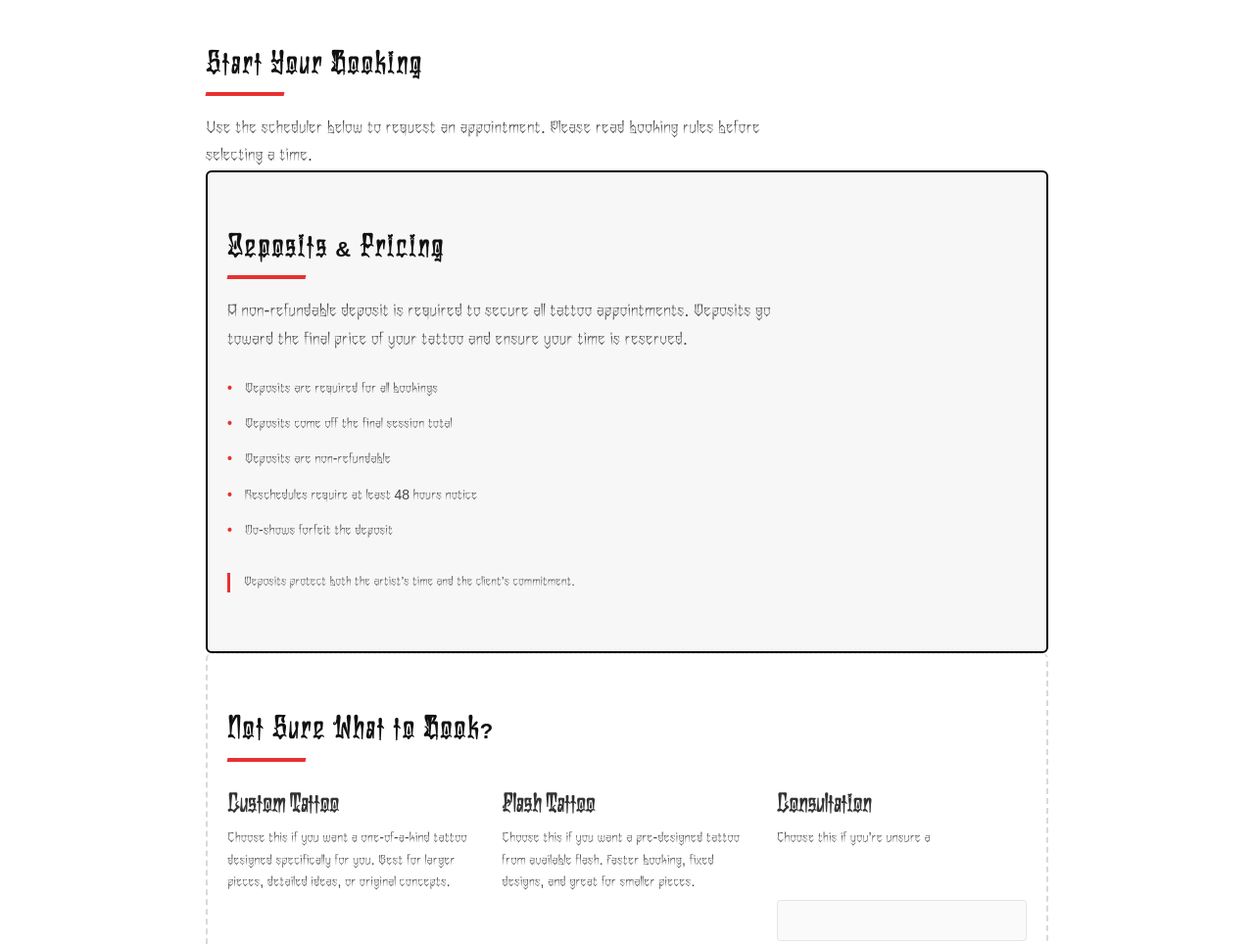
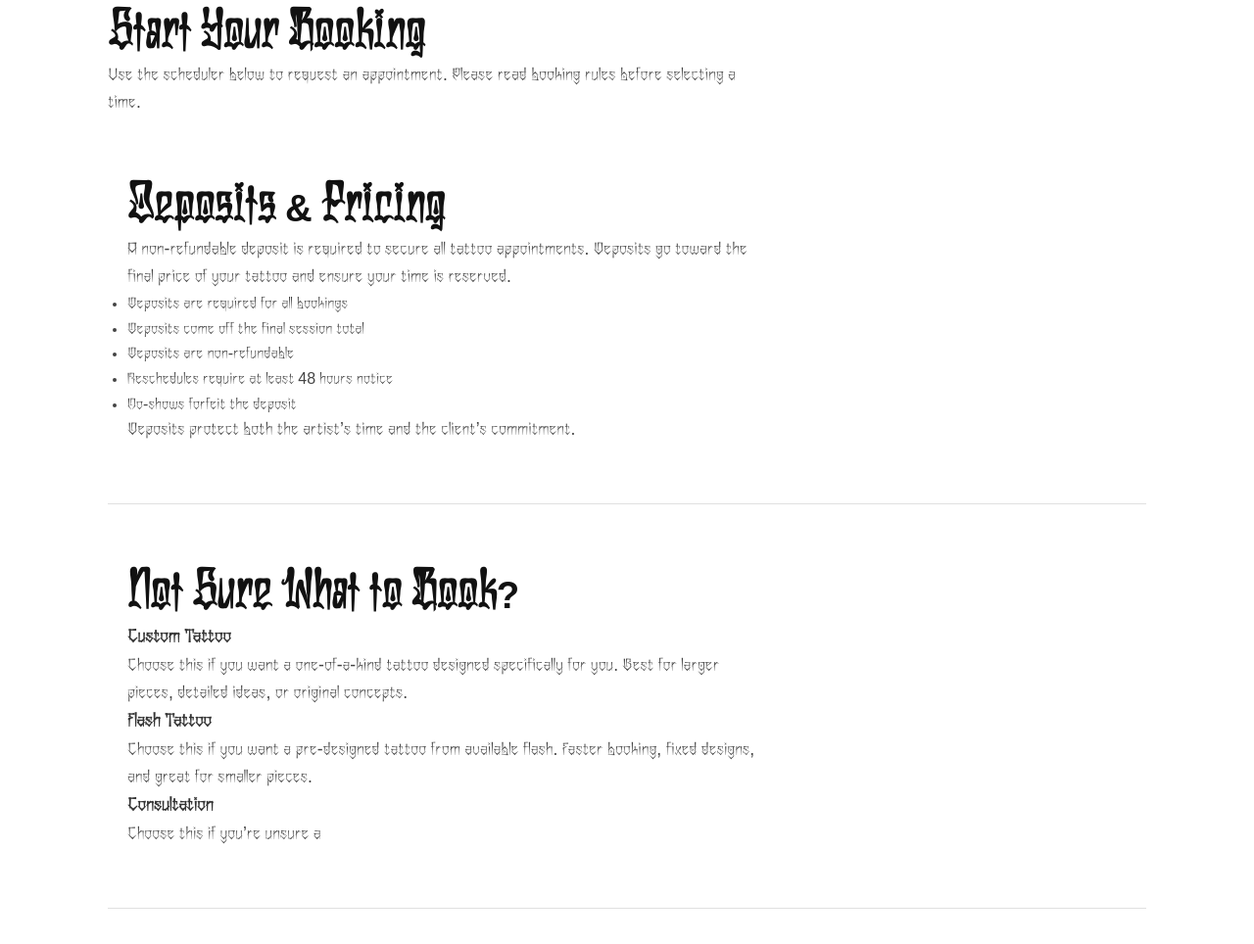
Before and after one commit to artjones/tattoos-by-turtle, a plain HTML site: page booking.html in a window 1280 px wide. Shown: the part 717-1681 px from the top of the page at 98% size. Drawn offline with Linux system fonts and the light colour scheme; a script that the page names is missing.

Commit message:
.home-section p center

```diff
--- a/css/style.css
+++ b/css/style.css
@@ -91,7 +91,6 @@ p {
   gap: 40px;
 }
 
-/* NAV LINKS */
 .nav-links a {
   position: relative;
   font-size: 1.4rem;
@@ -177,16 +176,13 @@ button:hover,
 
 .hero-title p {
   font-size: 1.2rem;
+  text-align: center;
+  margin: 0 auto;
   opacity: 0;
   animation: heroPop 0.6s ease-out forwards;
   animation-delay: 0.12s;
 }
 
-.hero-title p {
-  text-align: center;
-  margin-left: auto;
-  margin-right: auto;
-}
 
 /* ==========================================================
    7. HERO VIDEO
@@ -208,7 +204,7 @@ button:hover,
 
 
 /* ==========================================================
-   8. CONTENT SECTIONS
+   8. GENERIC SECTIONS & CONTAINERS
 ========================================================== */
 section {
   padding: 60px 20px;
@@ -218,14 +214,47 @@ section {
 }
 
 .home-section {
+  text-align: center;
+}
+
+.home-section p {
+  text-align: center;
+  margin-left: auto;
+  margin-right: auto;
+}
+
+.container {
   max-width: 1100px;
-  margin: auto;
-  text-align: center;
+  margin: 0 auto;
+  padding: 0 20px;
 }
 
 
 /* ==========================================================
-   9. GRIDS & PREVIEWS
+   9. PORTFOLIO PAGE
+========================================================== */
+.portfolio-hero {
+  text-align: center;
+  padding: 80px 20px 60px;
+  border-bottom: 1px solid #E0E0E0;
+}
+
+.portfolio-hero h1 {
+  font-size: clamp(42px, 6vw, 72px);
+  margin-bottom: 12px;
+}
+
+.portfolio-hero p {
+  margin: 0 auto;
+}
+
+.portfolio-grid {
+  padding: 60px 20px;
+}
+
+
+/* ==========================================================
+   10. GRIDS & PREVIEWS
 ========================================================== */
 .preview-grid {
   display: grid;
@@ -247,137 +276,7 @@ section {
 
 
 /* ==========================================================
-   10. BOOKING PAGE
-========================================================== */
-.page-hero {
-  text-align: center;
-  padding: 80px 20px 60px;
-}
-
-.page-hero h1 {
-  font-size: clamp(42px, 6vw, 72px);
-  letter-spacing: 3px;
-}
-
-.page-hero p {
-  font-size: 14px;
-  letter-spacing: 2px;
-  text-transform: uppercase;
-  opacity: 0.85;
-}
-
-.booking-section {
-  max-width: 900px;
-  margin: 0 auto;
-  padding: 60px 20px;
-}
-
-.booking-section + .booking-section {
-  border-top: 1px dashed rgba(0,0,0,0.08);
-}
-
-.booking-section h2 {
-  font-family: 'CSCorpse', sans-serif;
-  font-size: 22px;
-  letter-spacing: 2px;
-  margin-bottom: 20px;
-  position: relative;
-}
-
-.booking-section h2::after {
-  content: '';
-  display: block;
-  width: 80px;
-  height: 4px;
-  margin-top: 10px;
-  background: #E73131;
-  transform: skewX(-12deg);
-}
-
-.booking-section p {
-  max-width: 600px;
-}
-
-
-/* ==========================================================
-   11. DEPOSITS
-========================================================== */
-.deposit-section {
-  background: #f7f7f7;
-  border: 2px solid #000;
-  border-radius: 6px;
-}
-
-.deposit-list {
-  list-style: none;
-  margin-top: 25px;
-}
-
-.deposit-list li {
-  padding-left: 18px;
-  margin-bottom: 14px;
-  position: relative;
-  font-size: 14px;
-}
-
-.deposit-list li::before {
-  content: '•';
-  position: absolute;
-  left: 0;
-  color: #E73131;
-  font-weight: bold;
-}
-
-
-/* ==========================================================
-   12. SQUARE BOOKING
-========================================================== */
-.square-booking {
-  max-width: 900px;
-  margin: 50px auto 0;
-  padding: 20px;
-  border: 1px solid rgba(0,0,0,0.08);
-  border-radius: 4px;
-  background: #fafafa;
-}
-
-.booking-note {
-  margin-top: 30px;
-  padding-left: 14px;
-  border-left: 3px solid #E73131;
-  font-size: 13px;
-}
-
-
-/* ==========================================================
-   13. BOOKING HELPER
-========================================================== */
-.helper-section {
-  background: #fff;
-  border: 2px dashed rgba(0,0,0,0.15);
-  border-radius: 6px;
-}
-
-.helper-grid {
-  display: grid;
-  grid-template-columns: repeat(3, 1fr);
-  gap: 25px;
-  margin-top: 30px;
-}
-
-.helper-card h3 {
-  font-family: 'CSCorpse', sans-serif;
-  font-size: 18px;
-  margin-bottom: 10px;
-}
-
-.helper-card p {
-  font-size: 14px;
-}
-
-
-/* ==========================================================
-   14. ANIMATIONS
+   11. ANIMATIONS
 ========================================================== */
 @keyframes heroPop {
   0% { opacity: 0; transform: scale(0.85) translateY(20px); }
@@ -387,22 +286,18 @@ section {
 
 @keyframes videoFadeUp {
   from { opacity: 0; transform: translateY(25px); }
-  to   { opacity: 1; transform: translateY(0); }
+  to { opacity: 1; transform: translateY(0); }
 }
 
 
 /* ==========================================================
-   15. RESPONSIVE
+   12. RESPONSIVE
 ========================================================== */
 @media (max-width: 850px) {
   .nav-links {
     flex-wrap: wrap;
     gap: 20px;
     justify-content: flex-end;
-  }
-
-  .helper-grid {
-    grid-template-columns: 1fr;
   }
 }
 
```
